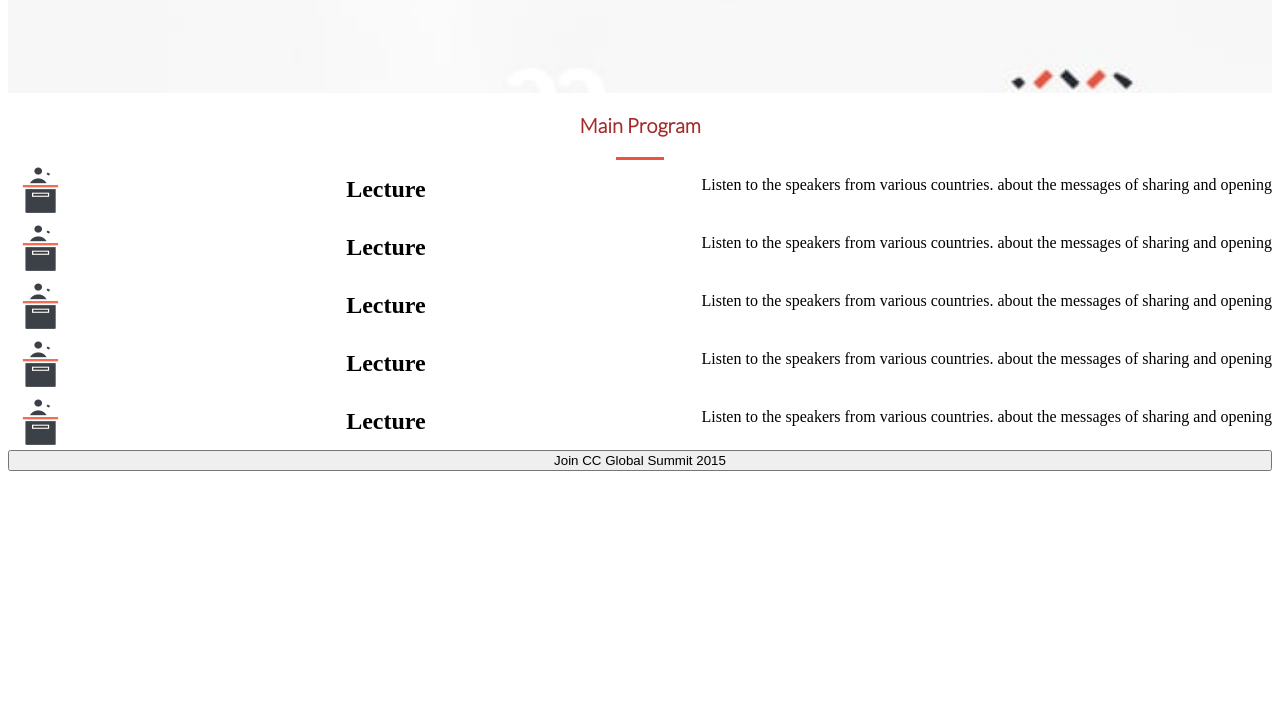
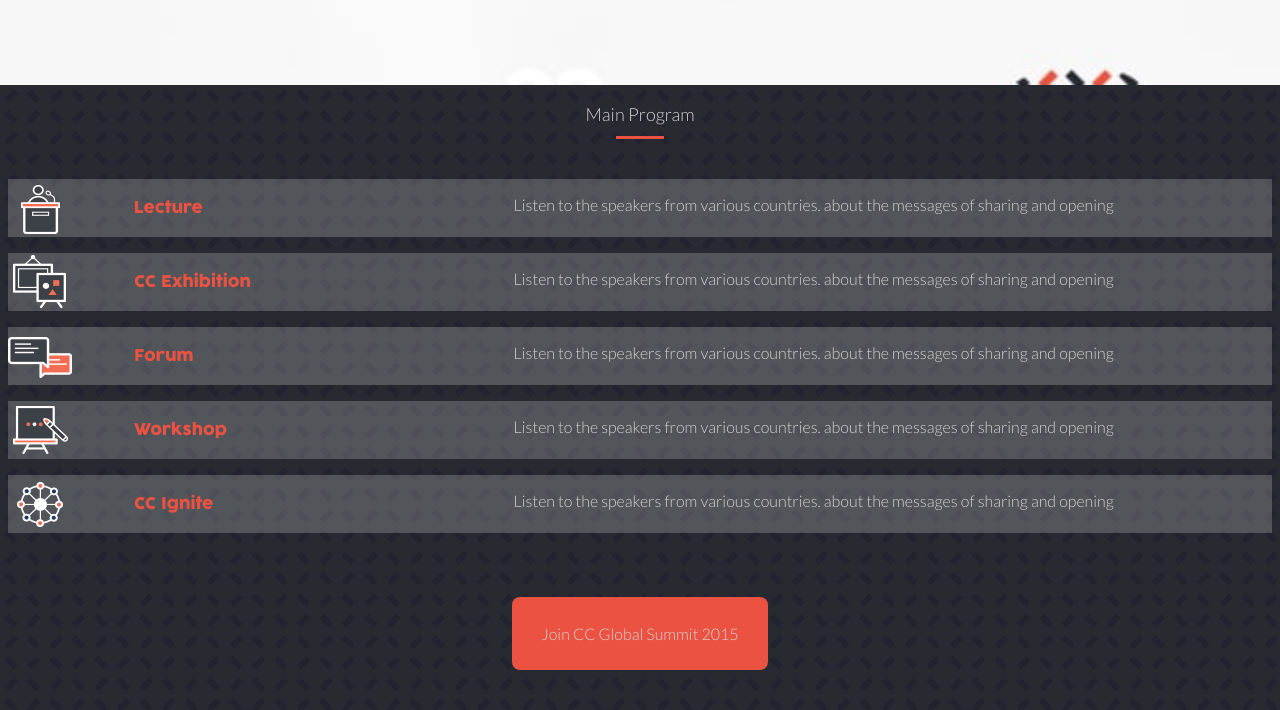
Before and after one commit to tinatsina/gamers-conference, a plain HTML site: page index.html in a window 1280 px wide. Shown: the part 591-1301 px from the top of the page. Before the commit the page ends 1070 px from the top, so only its background shows below. Drawn offline with Linux system fonts and the light colour scheme.

Commit message:
update - finished main program section

```diff
--- a/index.html
+++ b/index.html
@@ -59,7 +59,9 @@
         </div>
         <div class="bottom-content">
             <div class="program-cards">
-                <img src="img/13.png" alt="Lady giving speech">
+                <div class="image-container">
+                    <img src="img/13.png" alt="Lady giving speech">
+                </div>
                 <h2>Lecture</h2>
                 <p>
                     Listen to the speakers from various countries.
@@ -67,37 +69,46 @@
                 </p>
             </div>
             <div class="program-cards">
-                <img src="img/13.png" alt="Lady giving speech">
-                <h2>Lecture</h2>
+                <div class="image-container">
+                    <img src="img/09.png" alt="Lady giving speech">
+                </div>
+                <h2>CC Exhibition</h2>
                 <p>
                     Listen to the speakers from various countries.
                     about the messages of sharing and opening
                 </p>
             </div>
             <div class="program-cards">
-                <img src="img/13.png" alt="Lady giving speech">
-                <h2>Lecture</h2>
+                <div class="image-container">
+                    <img src="img/10.png" alt="Lady giving speech">
+                </div>
+                <h2>Forum</h2>
                 <p>
                     Listen to the speakers from various countries.
                     about the messages of sharing and opening
                 </p>
             </div>
             <div class="program-cards">
-                <img src="img/13.png" alt="Lady giving speech">
-                <h2>Lecture</h2>
+                <div class="image-container">
+                    <img src="img/14.png" alt="Lady giving speech">
+                </div>
+                <h2>Workshop</h2>
                 <p>
                     Listen to the speakers from various countries.
                     about the messages of sharing and opening
                 </p>
             </div>
-            <div class="program-cards">
-                <img src="img/13.png" alt="Lady giving speech">
-                <h2>Lecture</h2>
+            <div class="program-cards last-program-card">
+                <div class="image-container">
+                    <img src="img/11.png" alt="Lady giving speech">
+                </div>
+                <h2>CC Ignite</h2>
                 <p>
                     Listen to the speakers from various countries.
                     about the messages of sharing and opening
                 </p>
             </div>
+        </div>
         <button type="submit">
             Join CC Global Summit 2015
         </button>
--- a/styles/mobile.css
+++ b/styles/mobile.css
@@ -2,6 +2,10 @@
   --black-color: #272a31;
   --red-color: #ec5242;
   --gray-color: #d3d3d3;
+}
+
+body {
+  margin: 0;
 }
 
 @font-face {
@@ -82,18 +86,31 @@
   padding-bottom: 5em;
 }
 
+.main-program-section {
+  background-color: var(--black-color);
+  padding-bottom: 2.5em;
+  width: 100%;
+  background-image: url('../img/15.png');
+}
+
 .top-content {
   align-items: center;
   display: flex;
   flex-direction: column;
+  margin-bottom: 2em;
 }
 
 .top-content > h1 {
   margin: auto;
   padding-top: 1em;
-  padding-bottom: 1em;
+  padding-bottom: 0.1em;
   align-items: center;
   display: flex;
+  font-family: 'Lato', sans-serif;
+  font-weight: 400;
+  color: var(--gray-color);
+  font-size: large;
+  margin-bottom: 0.5em;
 }
 
 .main-program-line {
@@ -107,24 +124,53 @@
 .bottom-content {
   display: flex;
   flex-direction: column;
+  margin: auto;
 }
 
 .program-cards {
   display: flex;
   flex-direction: row;
-}
-
-.program-cards > img {
-  /* width: 15%; */
+  background-color: rgba(211, 211, 211, 0.25);
+  margin: 0.5em;
 }
 
 .program-cards > h2 {
   width: 25%;
   margin: auto;
-  text-align: center;
   padding: 0.2em;
+  color: var(--red-color);
+  font-family: 'Cocogoose', sans-serif;
+  font-weight: 400;
+  font-size: initial;
 }
 
 .program-cards > p {
   padding-left: 0.1em;
+  width: 60%;
+  color: var(--gray-color);
+  font-family: 'Lato', sans-serif;
+  font-weight: 400;
 }
+
+.main-program-section > button {
+  background-color: var(--red-color);
+  margin: auto;
+  width: 16em;
+  display: block;
+  border-radius: 0.5em;
+  padding: 1.7em;
+  color: var(--gray-color);
+  font-family: 'Lato', sans-serif;
+  font-weight: 400;
+  font-size: initial;
+  border: none;
+}
+
+.image-container {
+  display: flex;
+  align-items: center;
+}
+
+.last-program-card {
+  margin-bottom: 4em;
+}
```
Also changed, not shown: img/15.png (added).
